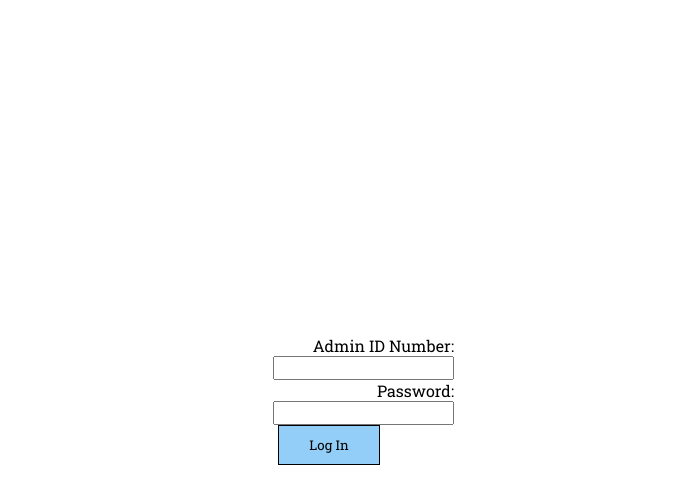
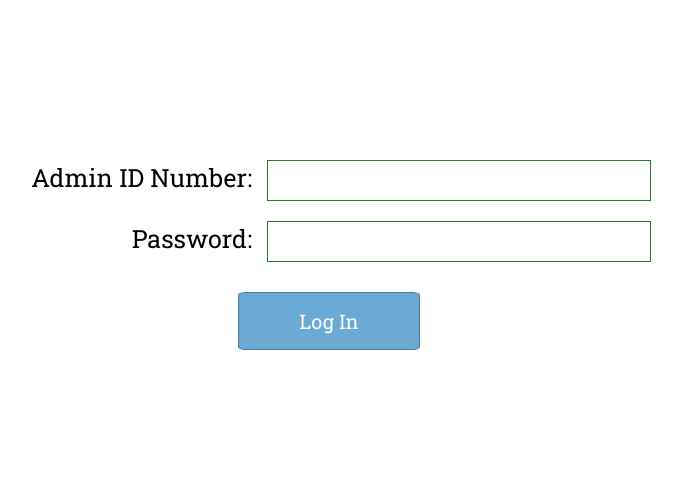
Before and after one commit to garcian5/studentsystem, a React (Create React App) app: page / in a window 1280 px wide. Shown: the top 504 px of the page, without its empty margins (311-993 px from the left). Built offline with nearby package versions, Linux system fonts and the light colour scheme.

Commit message:
styled home login

```diff
--- a/src/App.css
+++ b/src/App.css
@@ -24,27 +24,47 @@ body {
 }
 
 /*-----------------------------------------
-    Center vertically and horizontally
+    Center
 -----------------------------------------*/
 .center {
-  position: absolute;
-  left: 50%;
-  top: 50%;
-  -webkit-transform: translate(-50%, -50%);
-  transform: translate(-50%, -50%);
+  margin: 0 auto;
+  margin-top: 150px;
+}
+
+/*-----------------------------------------
+    FORM STYLES
+-----------------------------------------*/
+input[type="text"], input[type="Date"], input[type="password"], input[type="number"], .select-dropdown {
+  width: 30%;
+  padding: 8px;
+  margin: 10px 10px;
+  border: 1px solid rgb(128, 127, 127);
+  /* border-radius: 4px; */
+  font-size: 17px;
 }
 
 /*input and button styles*/
 button, input[type="button"], input[type="submit"] {
-  border: 1px solid;
-  padding: 10px 30px;
-  background-color: #92CEF7;
+  border: 1px solid #4d7a99;
+  border-radius: 5%;
+  padding: 15px 60px;
+  background-color: #6baad4;
+  color: #fff;
+  font-size: 20px;
+  margin: 20px;
 }
+/*on button hover*/
+button:hover, input[type="button"]:hover, input[type="submit"]:hover {
+  background-color: #79a2bd;
+  cursor: pointer;
+}
+
 /*align input boxes*/
 label{
   display: inline-block;
   clear: left;
   width: 250px;
+  margin: 5px 5px;
   text-align: right;
 }
 input, select {
@@ -55,6 +75,9 @@ input, select {
   margin: 20px 10px;
   width: 20%;
 }
+
+/*style input from home form*/
+.home-form input { border-color: rgb(33, 128, 33); }
 
 /*-----------------------------------------
           centering table
@@ -69,3 +92,19 @@ table.center {
   margin-left: auto;
   margin-right: auto;
 }
+
+/*-----------------------------------------
+          HOME LOGIN
+-----------------------------------------*/
+.home-login {
+  font-size: 25px;
+}
+
+/*-----------------------------------------
+        ERROR MESSAGE STYLE
+-----------------------------------------*/
+.error-msg {
+  color: rgb(187, 46, 46);
+  font-weight: 300;
+  font-size: 20px;
+}
--- a/src/components/Home.js
+++ b/src/components/Home.js
@@ -56,7 +56,7 @@ export default class Home extends Component {
         } else {
           // display error to page
           this.setState({
-            errorMsg: 'Id matches but password incorrect.'
+            errorMsg: 'Incorrect password. Please try again.'
           })
         }
         break;
@@ -71,29 +71,29 @@ export default class Home extends Component {
   render() {
     //console.log(Admin.admin1.id); // this is how we get id of admin1
     return (
-      <div>
-        <form onSubmit={this.logIn}>
-          <label>Admin ID Number:
+      <div className="home-login">
+        <form onSubmit={this.logIn} className='home-form'>
+          <label>Admin ID Number: </label>
           <input
             type="text"
             name="adminID"
             value={this.state.adminID}
             onChange={this.inputChange}
           />
-          </label><br />
-          <label>Password:
+          <br />
+          <label>Password: </label>
           <input
             type="password"
             name="adminPassword"
             value={this.state.adminPassword}
             onChange={this.inputChange}
           />
-          </label><br />
+          <br />
           <button>Log In</button>
         </form>
         {
           this.state.errorMsg !== '' ?
-          <p style={{color: 'red'}}>{this.state.errorMsg}</p>
+          <p className="error-msg">{this.state.errorMsg}</p>
           : null
         }
       </div>
```
Also changed, not shown: 1 other file (tests, documents, lock files or other folders). Lines whose indentation alone changed are shown as unchanged.
